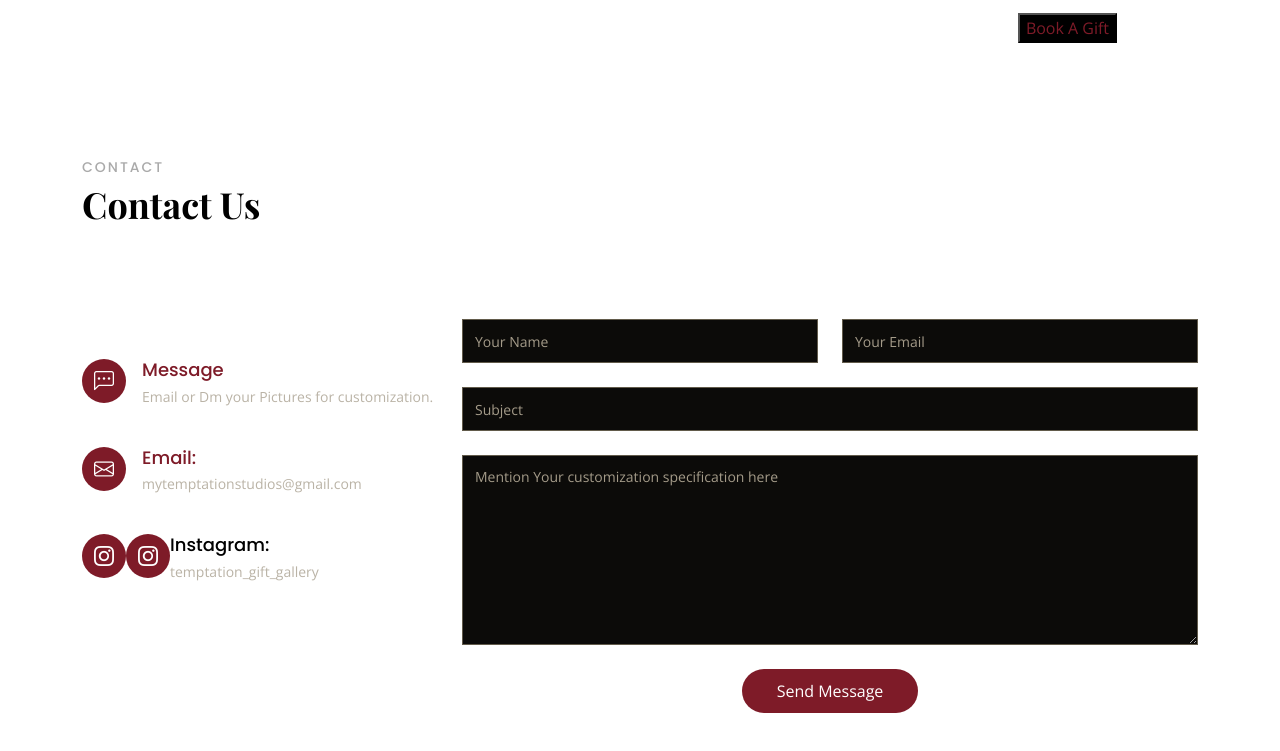
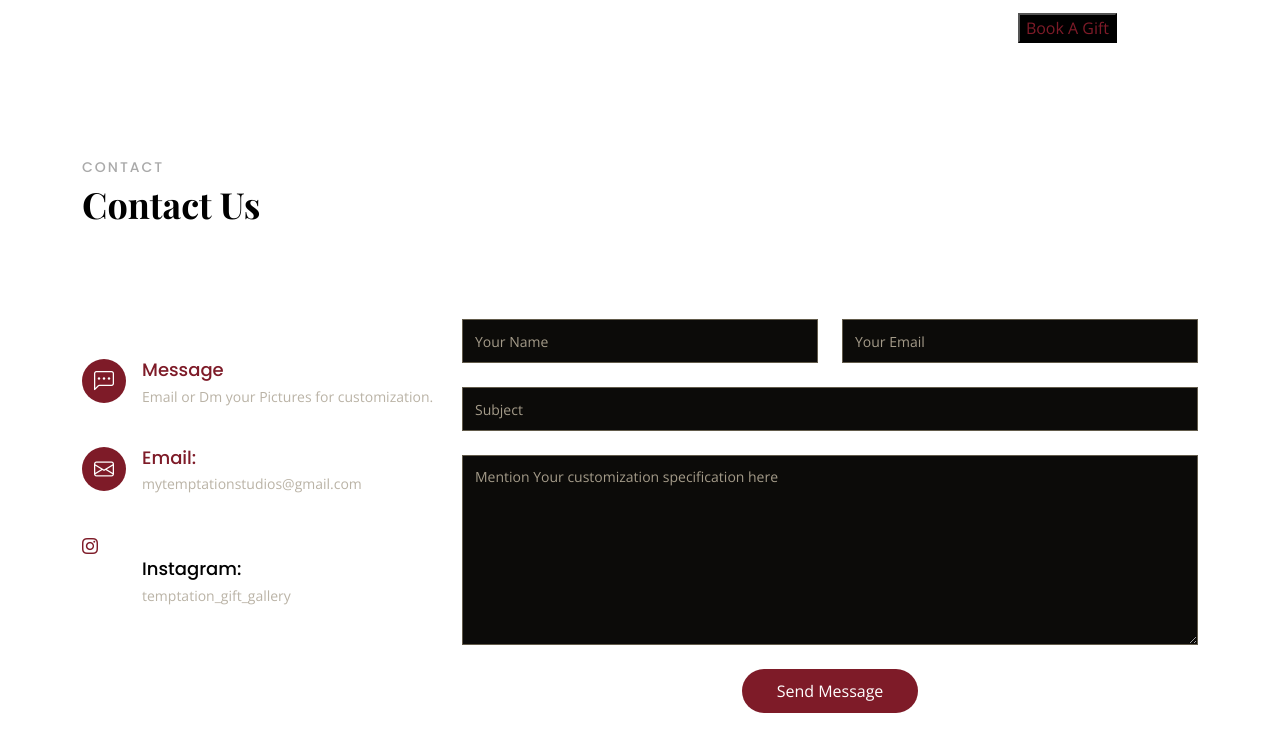
Before and after one commit to Nikita-jain-15/Temptation-gift-gallery.github.io, a plain HTML site: page index.html in a window 1280 px wide. Shown: the part 3394-4145 px from the top of the page. Drawn offline with nearby package versions, Linux system fonts and the light colour scheme; a web font is replaced by a local one.

Commit message:
Update index.html

```diff
--- a/index.html
+++ b/index.html
@@ -441,7 +441,7 @@
               </div>
 
               <div class="phone">
-                <i class="bi bi-instagram"><a href="https://www.instagram.com/temptation_gift_gallery/"></a></i>
+                <a class="bi bi-instagram"  href="https://www.instagram.com/temptation_gift_gallery/"></a></i>
                 <h4>Instagram:</h4>
                 <p>temptation_gift_gallery</p>
               </div>
```
